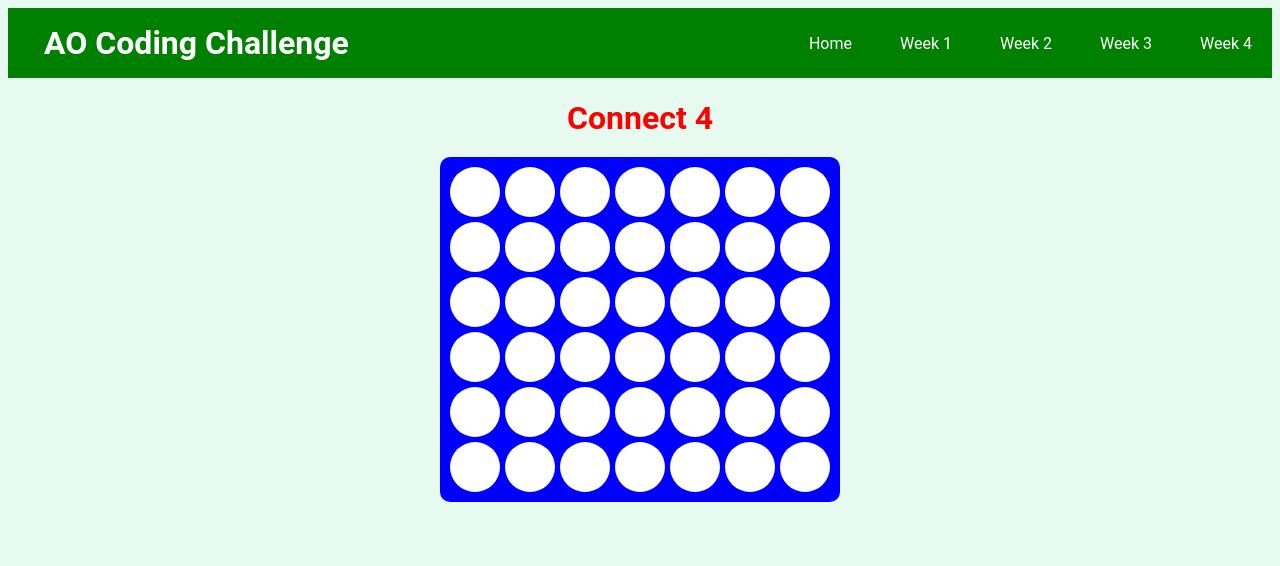
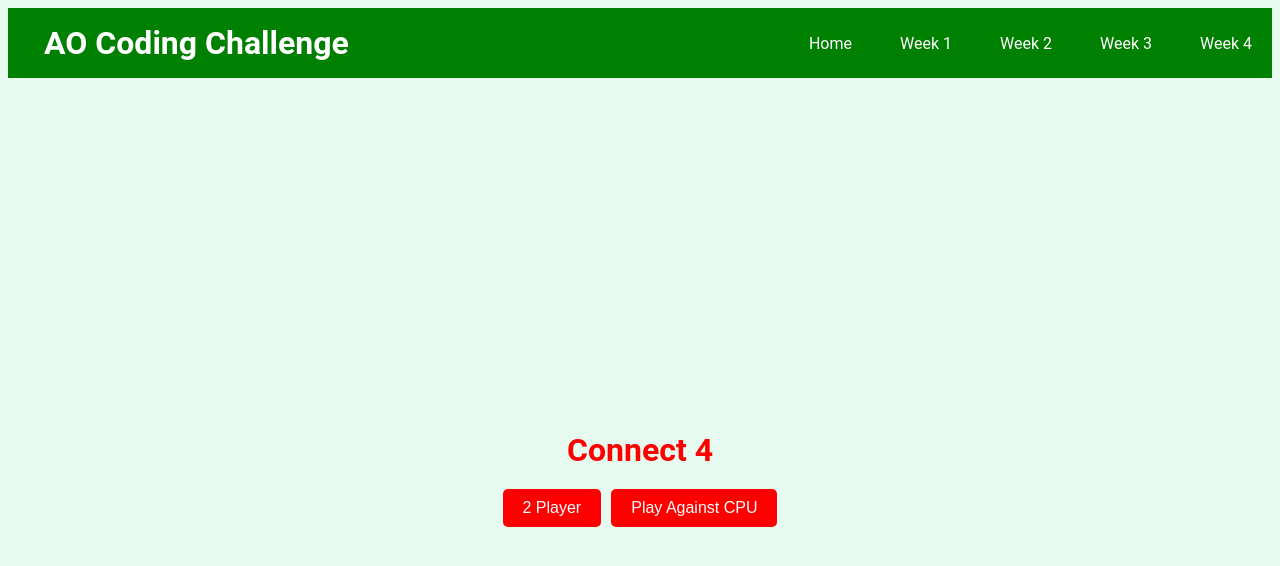
Before and after one commit to FlickPlayz/Coding-Challenge-AO, a React (Create React App) app: page /Week4 in a window 1280 px wide. Shown: the top 566 px of the page. Built offline with nearby package versions, Linux system fonts and the light colour scheme.

Commit message:
added CPU

```diff
--- a/src/StyleSheet/Week4.css
+++ b/src/StyleSheet/Week4.css
@@ -3,12 +3,34 @@
   flex-direction: column;
   align-items: center;
   height: 100vh;
+  justify-content: center;
 }
 
 .title {
   font-size: 2em;
   margin-bottom: 20px;
   color: red;
+}
+
+.start-options {
+  display: flex;
+  gap: 10px;
+  margin-bottom: 20px;
+}
+
+.start-button, .reset-button {
+  padding: 10px 20px;
+  font-size: 1em;
+  color: white;
+  background-color: #ff0000;
+  border: none;
+  border-radius: 5px;
+  cursor: pointer;
+  transition: background-color 0.3s ease;
+}
+
+.start-button:hover, .reset-button:hover {
+  background-color: #cc0000;
 }
 
 .grid {
--- a/src/pages/Week4.js
+++ b/src/pages/Week4.js
@@ -1,4 +1,4 @@
-import React, { useState } from 'react';
+import React, { useState, useEffect } from 'react';
 import '../StyleSheet/Week4.css';
 
 const Week4 = () => {
@@ -7,6 +7,27 @@ const Week4 = () => {
   const emptyGrid = Array(rows).fill(null).map(() => Array(cols).fill(null));
   const [grid, setGrid] = useState(emptyGrid);
   const [currentPlayer, setCurrentPlayer] = useState('Red');
+  const [isCpuEnabled, setIsCpuEnabled] = useState(false);
+  const [gameStarted, setGameStarted] = useState(false);
+
+  useEffect(() => {
+    if (currentPlayer === 'Yellow' && isCpuEnabled) {
+      handleCpuMove();
+    }
+  }, [currentPlayer]);
+
+  const handleCpuMove = () => {
+    setTimeout(() => {
+      const availableCols = [];
+      for (let col = 0; col < cols; col++) {
+        if (grid[0][col] === null) {
+          availableCols.push(col);
+        }
+      }
+      const randomCol = availableCols[Math.floor(Math.random() * availableCols.length)];
+      handleDrop(randomCol);
+    }, 3000); // 3-second delay
+  };
 
   const handleDrop = (col) => {
     const newGrid = grid.map(row => row.slice());
@@ -19,8 +40,14 @@ const Week4 = () => {
         setTimeout(() => {
           cell.classList.remove('dropping');
         }, 500);
-        checkWinner(newGrid, currentPlayer);
+        if (checkWinner(newGrid, currentPlayer)) {
+          setTimeout(() => {
+            alert(`${currentPlayer} wins!`);
+            setGrid(emptyGrid);
+          }, 100);
+        } else {
           setCurrentPlayer(currentPlayer === 'Red' ? 'Yellow' : 'Red');
+        }
         return;
       }
     }
@@ -48,18 +75,34 @@ const Week4 = () => {
             checkDirection(grid, player, row, col, 1, 1) >= 4 || // diagonal down-right
             checkDirection(grid, player, row, col, 1, -1) >= 4   // diagonal down-left
           ) {
-            alert(`${player} wins!`);
-            setGrid(emptyGrid);
-            return;
+            return true;
           }
         }
       }
     }
+    return false;
+  };
+
+  const resetGame = () => {
+    setGrid(emptyGrid);
+    setCurrentPlayer('Red');
+  };
+
+  const startGame = (playAgainstCpu) => {
+    setIsCpuEnabled(playAgainstCpu);
+    setGameStarted(true);
   };
 
   return (
     <div className="week4">
       <h1 className="title">Connect 4</h1>
+      {!gameStarted ? (
+        <div className="start-options">
+          <button className="start-button" onClick={() => startGame(false)}>2 Player</button>
+          <button className="start-button" onClick={() => startGame(true)}>Play Against CPU</button>
+        </div>
+      ) : (
+        <>
           <div className="grid">
             {grid.map((row, rowIndex) => (
               <div key={rowIndex} className="row">
@@ -67,13 +110,16 @@ const Week4 = () => {
                   <div
                     key={colIndex}
                     className={`cell cell-${rowIndex}-${colIndex}`}
-                onClick={() => handleDrop(colIndex)}
+                    onClick={() => currentPlayer === 'Red' || !isCpuEnabled ? handleDrop(colIndex) : null}
                     style={{ backgroundColor: cell || 'white' }}
                   />
                 ))}
               </div>
             ))}
           </div>
+          <button className="reset-button" onClick={resetGame}>Reset Game</button>
+        </>
+      )}
     </div>
   );
 };
```
Lines whose indentation alone changed are shown as unchanged.
